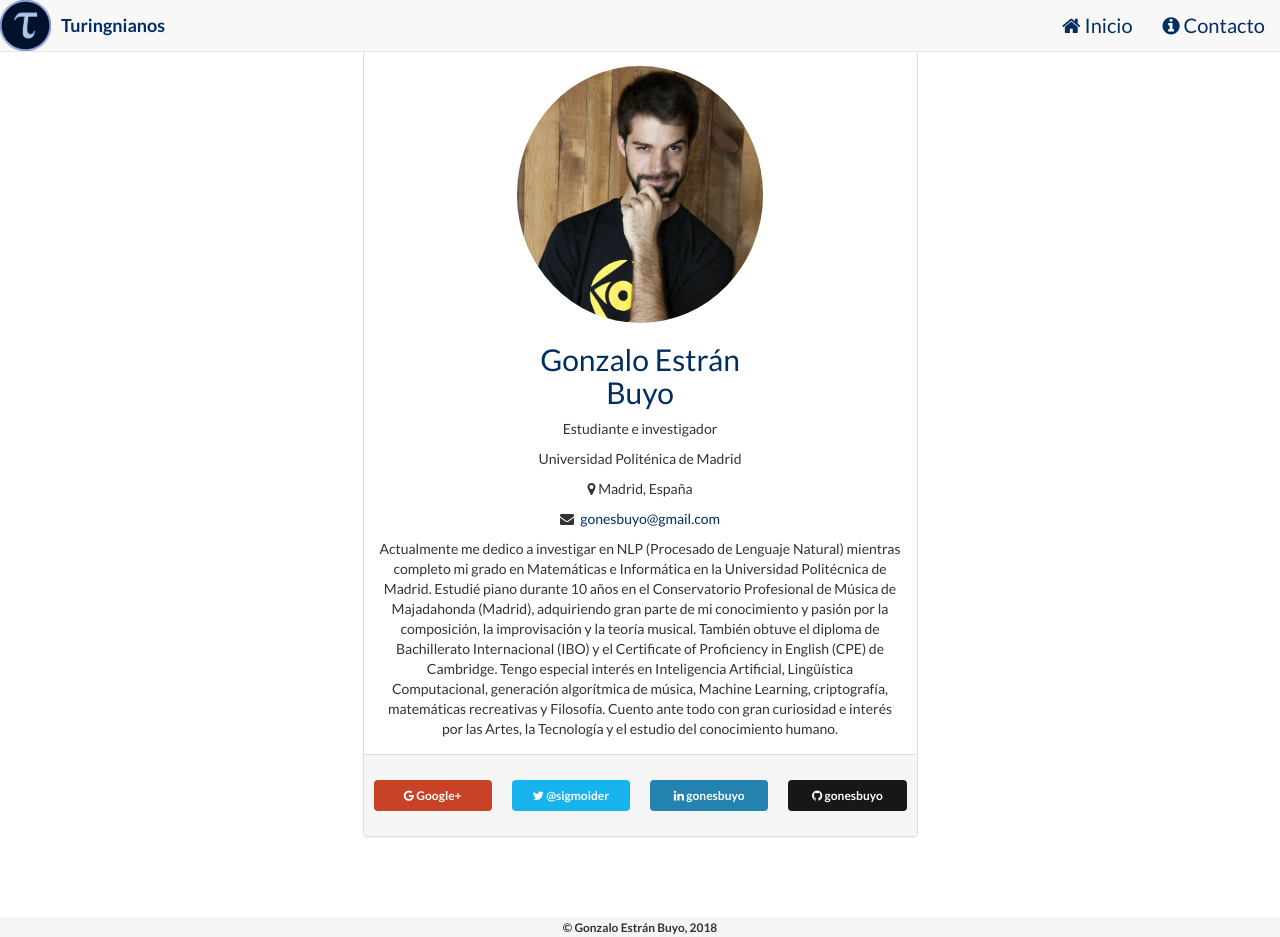
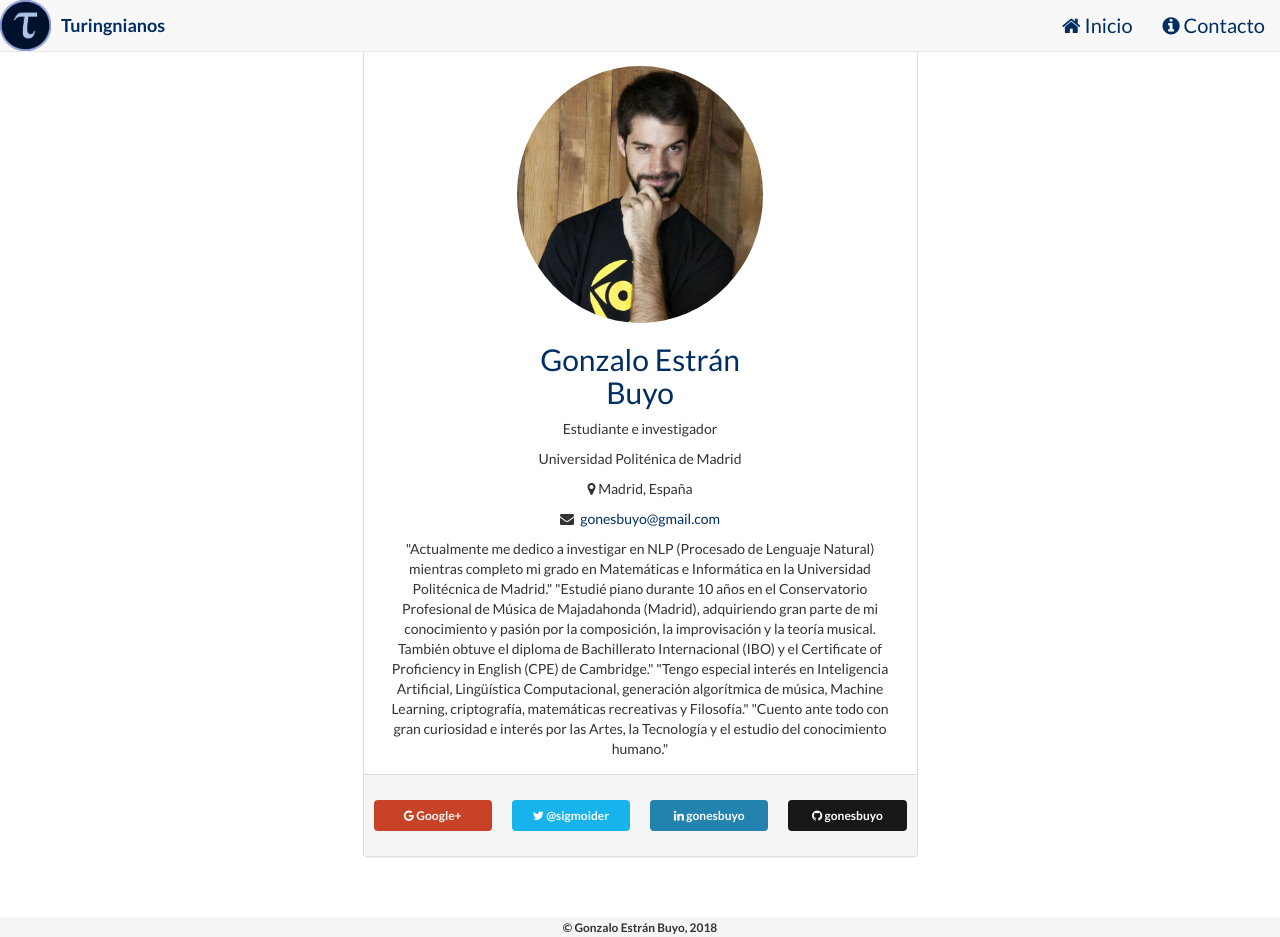
Before and after one commit to turingnianos/turingnianos.github.io, a Jekyll site: the page built from about/index.html, in a window 1280 px wide and 937 px high. Built offline with Jekyll 4.4.1, drawn with Linux system fonts in a browser that asks for light colours; nearby versions of some CDN libraries.

```diff
--- a/_data/personal.yml
+++ b/_data/personal.yml
@@ -6,13 +6,13 @@
   email: "gonesbuyo@gmail.com"
   gravatar: "/profilepic.jpg"
   bio: |
-    Actualmente me dedico a investigar en NLP (Procesado de Lenguaje Natural) mientras completo mi grado en Matemáticas e Informática en la Universidad Politécnica de Madrid.
+    "Actualmente me dedico a investigar en NLP (Procesado de Lenguaje Natural) mientras completo mi grado en Matemáticas e Informática en la Universidad Politécnica de Madrid."
 
-    Estudié piano durante 10 años en el Conservatorio Profesional de Música de Majadahonda (Madrid), adquiriendo gran parte de mi conocimiento y pasión por la composición, la improvisación y la teoría musical. También obtuve el diploma de Bachillerato Internacional (IBO) y  el Certificate of Proficiency in English (CPE) de Cambridge.
+    "Estudié piano durante 10 años en el Conservatorio Profesional de Música de Majadahonda (Madrid), adquiriendo gran parte de mi conocimiento y pasión por la composición, la improvisación y la teoría musical. También obtuve el diploma de Bachillerato Internacional (IBO) y  el Certificate of Proficiency in English (CPE) de Cambridge."
 
-    Tengo especial interés en Inteligencia Artificial, Lingüística Computacional, generación algorítmica de música, Machine Learning, criptografía, matemáticas recreativas y Filosofía.
+    "Tengo especial interés en Inteligencia Artificial, Lingüística Computacional, generación algorítmica de música, Machine Learning, criptografía, matemáticas recreativas y Filosofía."
 
-    Cuento ante todo con gran curiosidad e interés por las Artes, la Tecnología y el estudio del conocimiento humano.
+    "Cuento ante todo con gran curiosidad e interés por las Artes, la Tecnología y el estudio del conocimiento humano."
 
   #activate the social buttons you like by removing the comment
   social:
```
